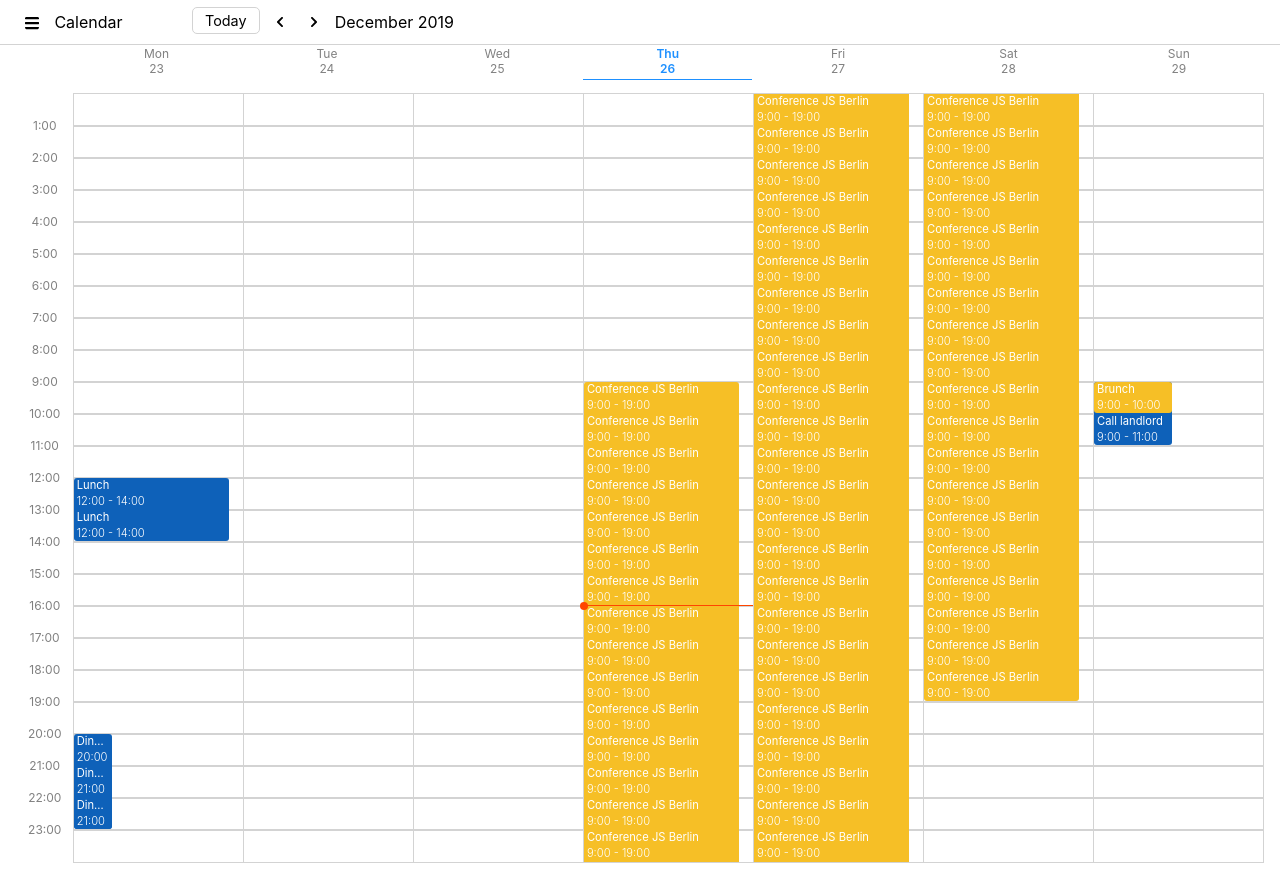
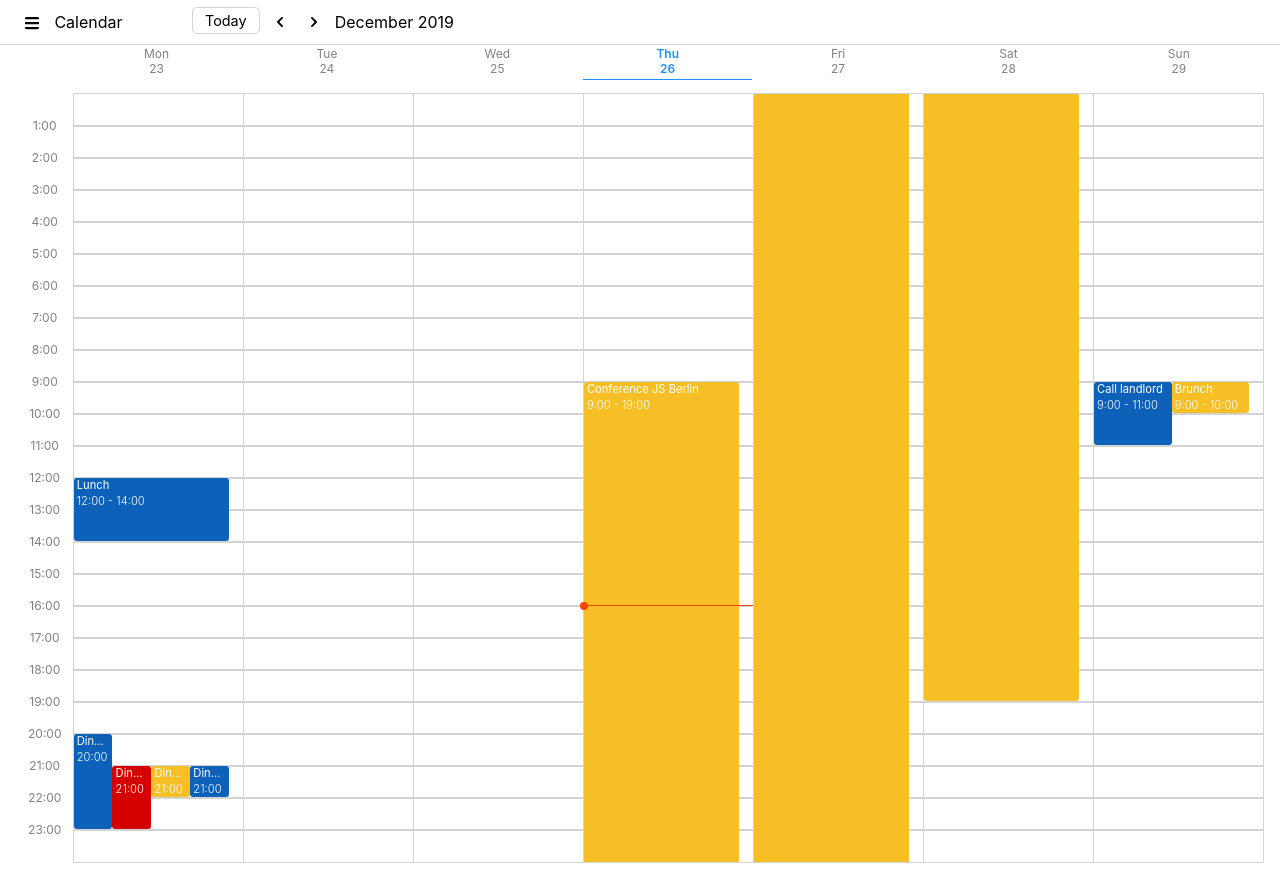
Before and after one commit to smikulic/gcalendar-clone-client, a React (Create React App) app: page / in a window 1280 px wide. Built offline with nearby package versions, Linux system fonts and the light colour scheme.

Commit message:
Finally working

```diff
--- a/src/App.css
+++ b/src/App.css
@@ -92,7 +92,8 @@
 }
 
 .hour {
-  position: absolute;
+  position: relative;
+  float: left;
   padding: 0 0.2rem;
   width: 92%;
   height: 1.9rem;
@@ -153,10 +154,10 @@
 .hour.l3.expired { background-color: rgb(247, 213, 121); }
 .hour.l10.expired { background-color: rgb(230, 101, 101); }
 
-.hour.s2 { position: relative; float: left; width: 46%; }
+/* .hour.s2 { position: relative; float: left; width: 46%; }
 .hour.s3 { position: relative; float: left; width: 30.7%; }
 .hour.s4 { position: relative; float: left; width: 23%; }
-.hour.s5 { position: relative; float: left; width: 18.4%; }
+.hour.s5 { position: relative; float: left; width: 18.4%; } */
 
 .hour.between {
   height: 2rem;
--- a/src/App.js
+++ b/src/App.js
@@ -288,7 +288,7 @@ class App extends Component {
                             className={`hour scheduled l${stackedEvent.label} ${stackedEvent.eventClass} ${stackedEvent.isExpired && 'expired'}`}
                             onClick={() => this.handleOnEditEvent(stackedEvent, hourKey)}
                           >
-                            { (
+                            {stackedEvent.eventClass.includes('between-first') && (
                               <div onClick={() => this.handleOnEditEvent(stackedEvent, hourKey)}>
                                 <div className="event-name">{stackedEvent.name}</div>
                                 <div className="event-time">{stackedEvent.eventStartHours}:00 - {stackedEvent.eventEndHours}:00</div>
--- a/src/mockData.js
+++ b/src/mockData.js
@@ -93,7 +93,7 @@ export const eventsMock = [
     startDate: 'Mon Dec 23 2019 22:00:00 GMT+0100 (Central European Standard Time)',
     endDate: 'Mon Dec 23 2019 23:00:00 GMT+0100 (Central European Standard Time)',
     description: null,
-    label: 0,
+    label: 3,
   },
   {
     id: '100abc10x2',
@@ -101,7 +101,7 @@ export const eventsMock = [
     startDate: 'Mon Dec 23 2019 22:00:00 GMT+0100 (Central European Standard Time)',
     endDate: 'Mon Dec 23 2019 24:00:00 GMT+0100 (Central European Standard Time)',
     description: null,
-    label: 0,
+    label: 10,
   },
   {
     id: '100abc11',
```
